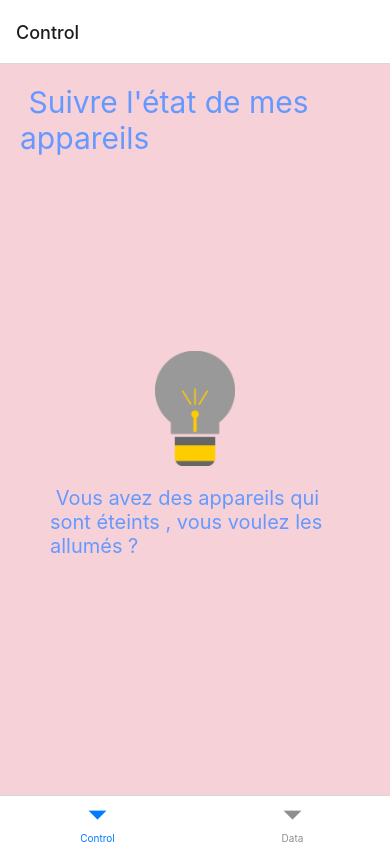
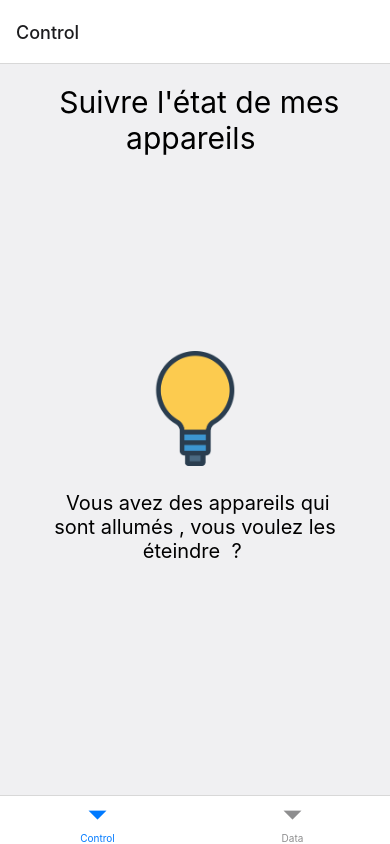
Before and after one commit to rabahghiles/hackathon, a React Native app: screen /Control in a window 390 px wide. Built offline with nearby package versions, Linux system fonts and the light colour scheme.

Commit message:
add post request get status

```diff
--- a/screens/Control.js
+++ b/screens/Control.js
@@ -1,9 +1,9 @@
-import { useState } from "react"
+import { useState } from "react";
 import { View, Text, Button, Switch, StyleSheet, Image, TouchableOpacity } from "react-native";
 
 function ControlScreen ({navigation}){
 
-    const [isOn, setIsOn] = useState(false);
+    const [isOn, setIsOn] = useState(true);
     const turn = isOn ? 'off' : 'on';
     const url = "https://shelly-51-eu.shelly.cloud/device/relay/control?channel=0&turn="+turn+"&id=0cdc7ef58310&auth_key=MTQxYTZldWlk362DCE2304242B175C1255E35BD893B37007BA633F35D40C767336868C8D9FBE58261888397DD623"
     const toggleSwitch = () => {setIsOn(previousState => !previousState ) ; postExample };
@@ -13,11 +13,15 @@ function ControlScreen ({navigation}){
 
     let formdata = new FormData();
 
+    let formdataStatus = new FormData();
+
     formdata.append("id", '0cdc7ef58310')
     formdata.append("channel", 0)
     formdata.append("turn", turn)
     formdata.append("auth_key", 'MTQxYTZldWlk362DCE2304242B175C1255E35BD893B37007BA633F35D40C767336868C8D9FBE58261888397DD623')
 
+    formdataStatus.append("id", '0cdc7ef58310')
+    formdataStatus.append("auth_key", 'MTQxYTZldWlk362DCE2304242B175C1255E35BD893B37007BA633F35D40C767336868C8D9FBE58261888397DD623')
     const postExample = async () => {
     setIsOn(previousState => !previousState );
     const params = {
@@ -32,10 +36,25 @@ function ControlScreen ({navigation}){
           .then(data => console.log(data));
     }
 
+     const getStatus = () => {
+     const params = {
+          method: 'POST',
+          headers: {
+          'Content-Type': 'multipart/form-data' ,
+          },
+          body: formdataStatus
+        };
+     fetch('https://shelly-51-eu.shelly.cloud/device/status', params)
+          .then(response => response.json())
+          .then(data => {
+            console.log(data.data.online)
+            setIsOn(data.data.online)
+          });
+ }
 
     const styles = StyleSheet.create({
       container: {
-        backgroundColor: "#f6d1d8"  ,
+        backgroundColor: "#f0f0f2"  ,
         flex: 1 ,
         flexDirection: "column" ,
       } ,
@@ -48,17 +67,16 @@ function ControlScreen ({navigation}){
   return (
     <View style={styles.container}>
       <View style={{ flex: 1 , padding: 20 ,height: 0}} >
-      <Text style={{ fontSize: 30, color: "#6699ff"}}> Suivre l'état de mes appareils </Text>
+      <Text style={{ fontSize: 30, color: "#000000", textAlign:'center'  }}> Suivre l'état de mes appareils </Text>
       </View>
       <View style={styles.menu} >
-              <View style={{alignItems: 'center'  , marginBottom : 20 }} >
+              <View style={{alignItems: 'center'  , marginBottom : 25 }} >
               <TouchableOpacity onPress={postExample}>
             <Image style={{width: 80 , height: 115 }} source={icon}  />
             </TouchableOpacity>
-
           </View>
 
-           <Text style={{ fontSize: 20, color: "#6699ff"}}> Vous avez des appareils qui sont {isOn ? 'allumés' : 'éteints'} ,
+           <Text style={{ fontSize: 20, color: "#000000", textAlign:'center'}}> Vous avez des appareils qui sont {isOn ? 'allumés' : 'éteints'} ,
              vous voulez {isOn ? 'les éteindre ' : 'les allumés'} ? </Text>
         </View>
     </View>
```
